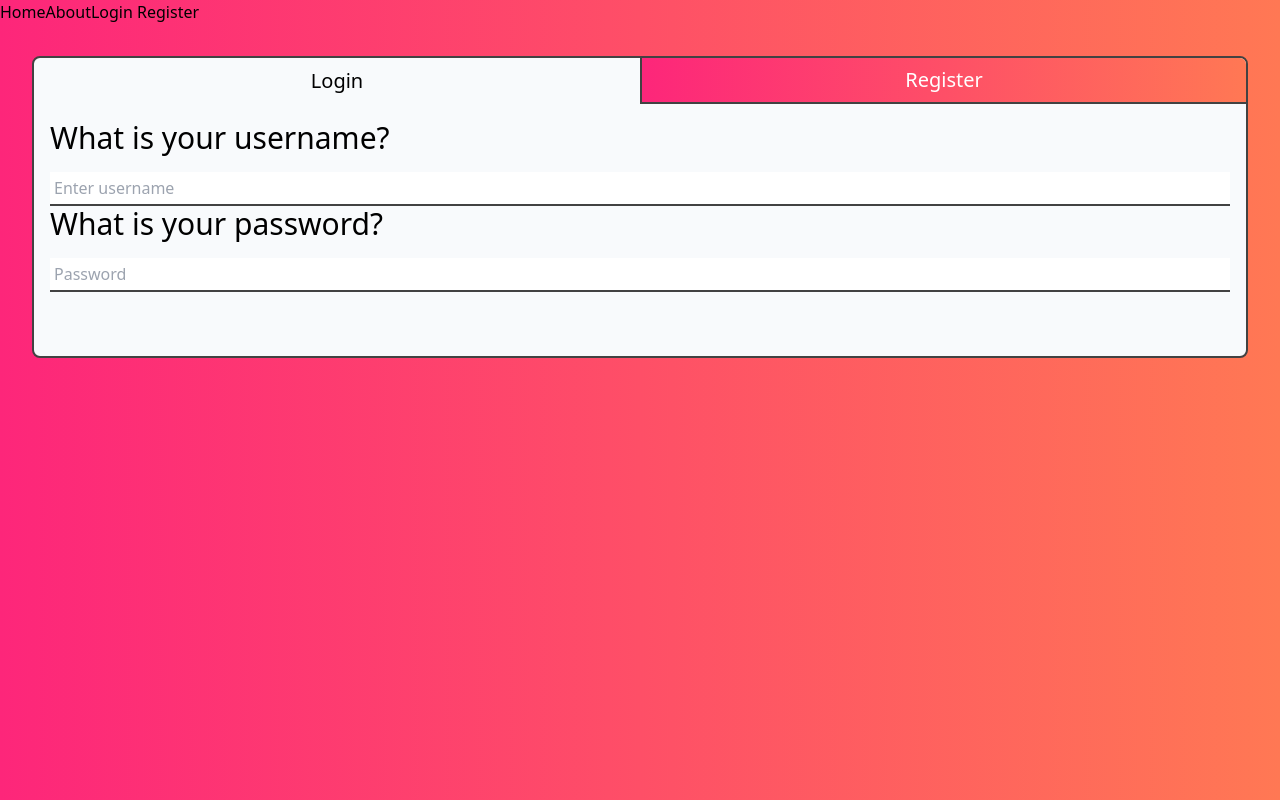
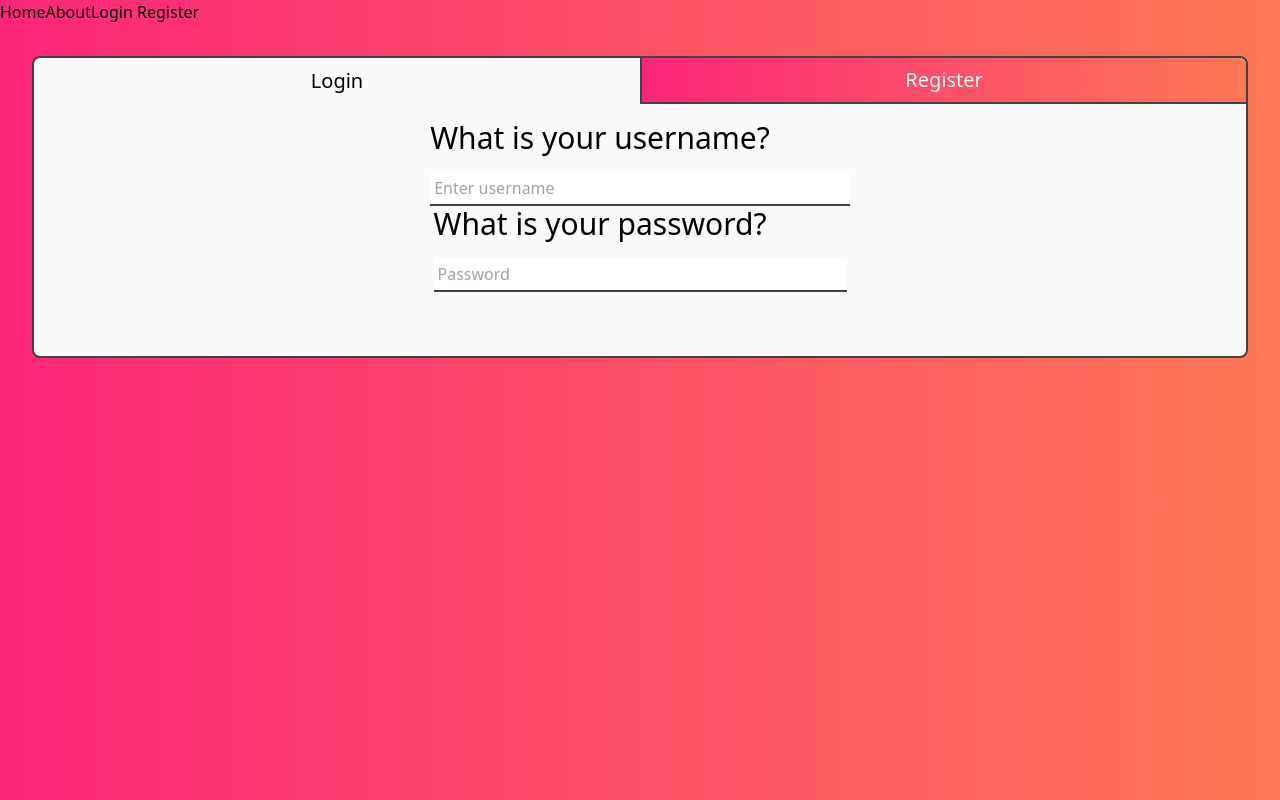
Before and after one commit to u-s-c-l/i-t-t-w-s-d, a React (Create React App) app: page /about in a window 1280 px wide. Built offline with nearby package versions, Linux system fonts and the light colour scheme.

Commit message:
center form btns

```diff
--- a/src/components/Login/index.js
+++ b/src/components/Login/index.js
@@ -31,7 +31,7 @@ const Login = () => {
         id="form-registration"
         onSubmit={handleSubmit}
         aria-label="register"
-        className="p-4"
+        className="p-4 flex flex-col items-center"
       >
         <div>
           <h3 className="text-3xl mr-20">What is your username?</h3>
--- a/src/components/Register/index.js
+++ b/src/components/Register/index.js
@@ -55,7 +55,7 @@ const Register = () => {
         id="form-registration"
         onSubmit={handleSubmit}
         aria-label="register"
-        className="p-4"
+        className="p-4 flex flex-col items-center"
       >
         <div>
           <h3 className="text-3xl mr-20">What is your username?</h3>
```
